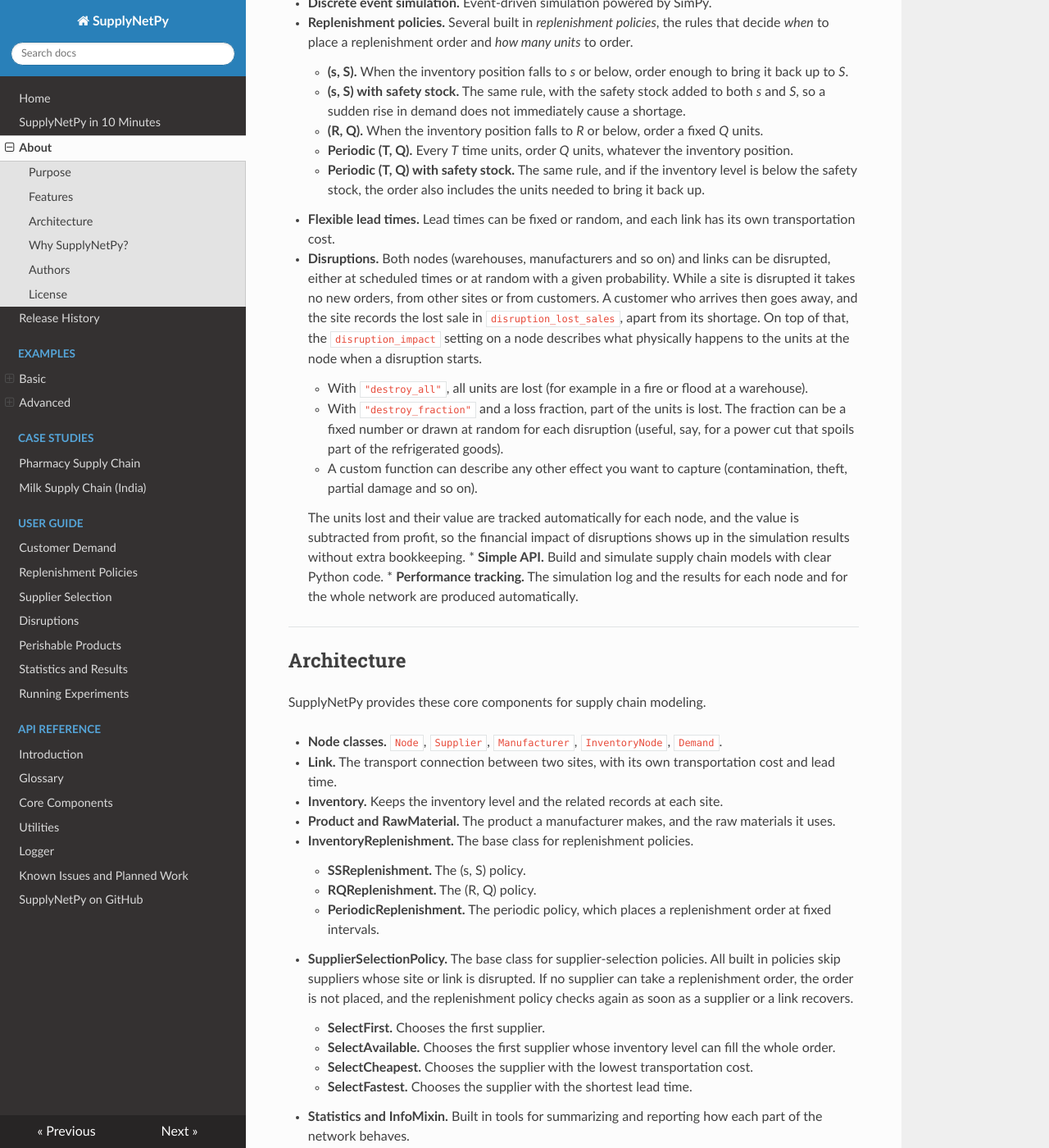
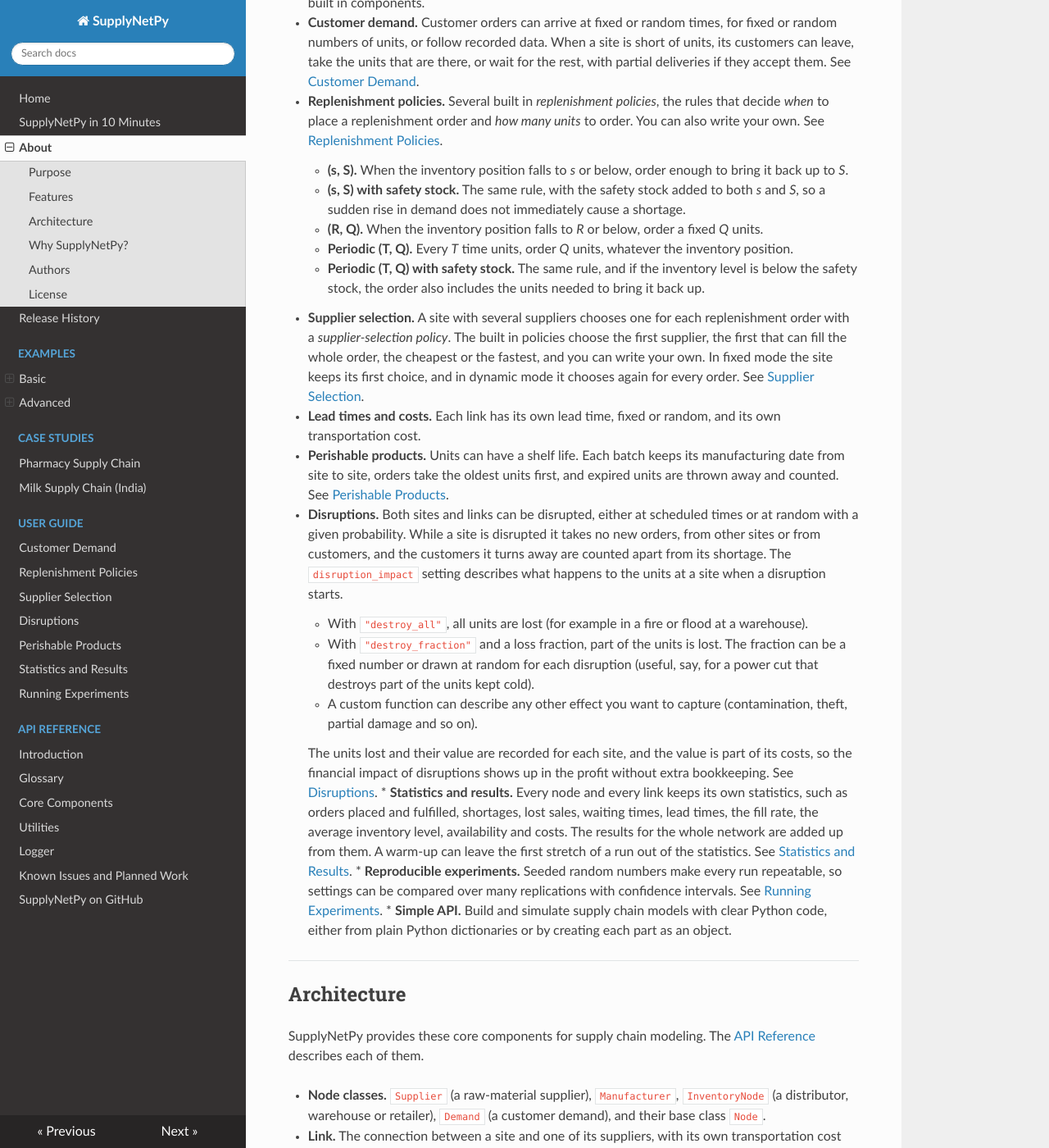
Before and after one commit to SupplyChainSimulation/SupplyNetPy, an MkDocs documentation site: the page built from docs/about.md, in a window 1280 px wide and 1400 px high, scrolled down 930 px. Shown: the whole window at 82% size. Built offline with MkDocs 1.6.1, drawn with Linux system fonts in a browser that asks for light colours; nearby versions of some CDN libraries; some of the changed text lies outside the part shown.

Commit message:
Docs: update the About, home and known issues pages
- about.md: describes the newer features with links to the guides, and
  lists the four ways the library was validated
- index.md and ten_min.md: name results that exist (no "throughput"),
  and the home page links to every section
- known-issues.md: planned work split into next updates and long-term
  goals, with perishable raw materials as a new entry
- REVIEW.md §6.11: the Demand cleanup is deferred to that work
- CHANGELOG: Unreleased entry updated

Co-Authored-By: Claude Opus 5.5 <noreply@anthropic.com>

```diff
--- a/docs/about.md
+++ b/docs/about.md
@@ -2,7 +2,7 @@
 
 **SupplyNetPy** is an open source Python library for building, running, and analyzing supply chain simulations. You describe a supply chain, with its raw-material suppliers, manufacturers, distributors, warehouses, retailers, customer demands and the links between them. SupplyNetPy then plays out the events in that chain (orders being placed, orders arriving, customers ordering, disruptions starting) and reports how the system behaves, such as the inventory level at each site, where shortages appear, what each part costs, and how profitable the chain is overall.
 
-Under the hood it runs on top of [SimPy](https://simpy.readthedocs.io/), a Python framework for **event-driven simulation**. Instead of advancing the clock one fixed step at a time, the simulator jumps directly from one event to the next (the next customer order, the next delivery, the next disruption), which makes long simulations fast even when events are sparse. SupplyNetPy is intended for researchers, students, and practitioners working in operations, logistics, and supply chain management. The words used in these pages are explained in the [Glossary](glossary.md).
+It is built on [SimPy](https://simpy.readthedocs.io/), a Python framework for **event-driven simulation**. Instead of advancing the clock one fixed step at a time, the simulator jumps directly from one event to the next (the next customer order, the next delivery, the next disruption), so long runs stay fast when events are few. SupplyNetPy is intended for researchers, students, and practitioners working in operations, logistics, and supply chain management. The words used in these pages are explained in the [Glossary](glossary.md), and the [User Guide](guide/customer-demand.md) explains common tasks step by step.
 
 ---
 
@@ -10,63 +10,73 @@ Under the hood it runs on top of [SimPy](https://simpy.readthedocs.io/), a Pytho
 
 * Build detailed supply chain models, with raw-material suppliers, manufacturers, distributors, retailers and customer demands.
 
-* Simulate how inventories change over time, with replenishment orders, lead times, supplier selection, costs and disruptions.
+* Simulate how inventories change over time, with replenishment orders, lead times, supplier selection, perishable products, costs and disruptions.
 
 * Test and compare replenishment policies and supplier-selection policies.
 
-* Analyze performance through the simulation log and results such as throughput, revenue, shortages, costs and profit.
+* Analyze performance through the simulation log and the results for each node, each link and the whole network, such as orders fulfilled, revenue, shortages, lost sales, costs and profit.
+
+* Run experiments with many replications, and compare settings fairly.
 
 ---
 
 ## Features
 
 * **Modular design.** Build supply chain networks of any size and with as many levels as you need (for example raw-material suppliers, manufacturers, distributors and retailers) by assembling the built in components.
-* **Discrete event simulation.** Event-driven simulation powered by SimPy.
-* **Replenishment policies.** Several built in *replenishment policies*, the rules that decide *when* to place a replenishment order and *how many units* to order.
+* **Customer demand.** Customer orders can arrive at fixed or random times, for fixed or random numbers of units, or follow recorded data. When a site is short of units, its customers can leave, take the units that are there, or wait for the rest, with partial deliveries if they accept them. See [Customer Demand](guide/customer-demand.md).
+* **Replenishment policies.** Several built in *replenishment policies*, the rules that decide *when* to place a replenishment order and *how many units* to order. You can also write your own. See [Replenishment Policies](guide/replenishment-policies.md).
     * **(s, S).** When the inventory position falls to *s* or below, order enough to bring it back up to *S*.
     * **(s, S) with safety stock.** The same rule, with the safety stock added to both *s* and *S*, so a sudden rise in demand does not immediately cause a shortage.
     * **(R, Q).** When the inventory position falls to *R* or below, order a fixed *Q* units.
     * **Periodic (T, Q).** Every *T* time units, order *Q* units, whatever the inventory position.
     * **Periodic (T, Q) with safety stock.** The same rule, and if the inventory level is below the safety stock, the order also includes the units needed to bring it back up.
-* **Flexible lead times.** Lead times can be fixed or random, and each link has its own transportation cost.
-* **Disruptions.** Both nodes (warehouses, manufacturers and so on) and links can be disrupted, either at scheduled times or at random with a given probability. While a site is disrupted it takes no new orders, from other sites or from customers. A customer who arrives then goes away, and the site records the lost sale in `disruption_lost_sales`, apart from its shortage. On top of that, the `disruption_impact` setting on a node describes what physically happens to the units at the node when a disruption starts.
+* **Supplier selection.** A site with several suppliers chooses one for each replenishment order with a *supplier-selection policy*. The built in policies choose the first supplier, the first that can fill the whole order, the cheapest or the fastest, and you can write your own. In fixed mode the site keeps its first choice, and in dynamic mode it chooses again for every order. See [Supplier Selection](guide/supplier-selection.md).
+* **Lead times and costs.** Each link has its own lead time, fixed or random, and its own transportation cost.
+* **Perishable products.** Units can have a shelf life. Each batch keeps its manufacturing date from site to site, orders take the oldest units first, and expired units are thrown away and counted. See [Perishable Products](guide/perishable-products.md).
+* **Disruptions.** Both sites and links can be disrupted, either at scheduled times or at random with a given probability. While a site is disrupted it takes no new orders, from other sites or from customers, and the customers it turns away are counted apart from its shortage. The `disruption_impact` setting describes what happens to the units at a site when a disruption starts.
     * With `"destroy_all"`, all units are lost (for example in a fire or flood at a warehouse).
-    * With `"destroy_fraction"` and a loss fraction, part of the units is lost. The fraction can be a fixed number or drawn at random for each disruption (useful, say, for a power cut that spoils part of the refrigerated goods).
+    * With `"destroy_fraction"` and a loss fraction, part of the units is lost. The fraction can be a fixed number or drawn at random for each disruption (useful, say, for a power cut that destroys part of the units kept cold).
     * A custom function can describe any other effect you want to capture (contamination, theft, partial damage and so on).
 
-    The units lost and their value are tracked automatically for each node, and the value is subtracted from profit, so the financial impact of disruptions shows up in the simulation results without extra bookkeeping.
-* **Simple API.** Build and simulate supply chain models with clear Python code.
-* **Performance tracking.** The simulation log and the results for each node and for the whole network are produced automatically.
+    The units lost and their value are recorded for each site, and the value is part of its costs, so the financial impact of disruptions shows up in the profit without extra bookkeeping. See [Disruptions](guide/disruptions.md).
+* **Statistics and results.** Every node and every link keeps its own statistics, such as orders placed and fulfilled, shortages, lost sales, waiting times, lead times, the fill rate, the average inventory level, availability and costs. The results for the whole network are added up from them. A warm-up can leave the first stretch of a run out of the statistics. See [Statistics and Results](guide/statistics.md).
+* **Reproducible experiments.** Seeded random numbers make every run repeatable, so settings can be compared over many replications with confidence intervals. See [Running Experiments](guide/running-experiments.md).
+* **Simple API.** Build and simulate supply chain models with clear Python code, either from plain Python dictionaries or by creating each part as an object.
 
 ---
 
 ## Architecture
 
-SupplyNetPy provides these core components for supply chain modeling.
+SupplyNetPy provides these core components for supply chain modeling. The [API Reference](api-reference/api-intro.md) describes each of them.
 
-* **Node classes.** `Node`, `Supplier`, `Manufacturer`, `InventoryNode`, `Demand`.
-* **Link.** The transport connection between two sites, with its own transportation cost and lead time.
-* **Inventory.** Keeps the inventory level and the related records at each site.
+* **Node classes.** `Supplier` (a raw-material supplier), `Manufacturer`, `InventoryNode` (a distributor, warehouse or retailer), `Demand` (a customer demand), and their base class `Node`.
+* **Link.** The connection between a site and one of its suppliers, with its own transportation cost and lead time.
+* **Inventory.** Keeps the inventory level and the related records at each site, including the batches of a perishable product.
 * **Product and RawMaterial.** The product a manufacturer makes, and the raw materials it uses.
 * **InventoryReplenishment.** The base class for replenishment policies.
     * **SSReplenishment.** The (s, S) policy.
     * **RQReplenishment.** The (R, Q) policy.
     * **PeriodicReplenishment.** The periodic policy, which places a replenishment order at fixed intervals.
 
-* **SupplierSelectionPolicy.** The base class for supplier-selection policies. All built in policies skip suppliers whose site or link is disrupted. If no supplier can take a replenishment order, the order is not placed, and the replenishment policy checks again as soon as a supplier or a link recovers.
+* **SupplierSelectionPolicy.** The base class for supplier-selection policies, each used in fixed or dynamic mode. All built in policies skip suppliers whose site or link is disrupted. If no supplier can take a replenishment order, the order is not placed, and the replenishment policy checks again as soon as a supplier or a link recovers.
     * **SelectFirst.** Chooses the first supplier.
     * **SelectAvailable.** Chooses the first supplier whose inventory level can fill the whole order.
     * **SelectCheapest.** Chooses the supplier with the lowest transportation cost.
     * **SelectFastest.** Chooses the supplier with the shortest lead time.
-* **Statistics and InfoMixin.** Built in tools for summarizing and reporting how each part of the network behaves.
+* **Statistics and LinkStatistics.** The statistics of each node and of each link.
+* **Network and the utility functions.** `create_sc_net` builds a network, `simulate_sc_net` runs it and works out the results for the whole network, `reset_stats` starts the statistics again after a warm-up, and further functions print, return or draw the results. The `Network` class holds a network and its results.
 
 ---
 
 ## Why SupplyNetPy?
 
-* **Open source and extensible.** Designed for researchers, students and professionals, and easy to extend or to build into larger systems.
-* **Made for supply chains.** Designed and built specifically for supply chain simulation.
-* **Reproducible and customizable.** Lets you experiment with fully configurable models, supplier behaviour and random elements.
+* **Made for supply chains.** Sites, links, replenishment and supplier-selection policies, disruptions and perishable products come ready to use, so a model takes a few lines of Python instead of a simulation written from scratch.
+* **Open source and extensible.** Every part can be configured, and policies and disruption effects can be replaced by your own.
+* **Validated.** SupplyNetPy was validated in four ways.
+    * **Automated tests.** Tests check each part of the library, and run on every change to it.
+    * **Textbook results.** The examples reproduce analytical results, such as the [economic order quantity](EOQ_est.md), the [safety stock](safety_inv_est.md) and the [newsvendor](example-newvendor.md) order quantity.
+    * **A commercial tool.** In eight models, all 19 performance metrics agree exactly with those of [anyLogistix](https://www.anylogistix.com/). The models and results are in the [validation folder](https://github.com/SupplyChainSimulation/SupplyNetPy/tree/main/validation).
+    * **A published study.** The [pharmacy case study](case_study_pharma.md) reproduces the results of a published paper.
 
 ---
 ## Authors
```
Also changed, not shown: CHANGELOG.md (+10 -1 lines), REVIEW.md (+3 -1 lines), docs/index.md (+5 -1 lines), docs/known-issues.md (+18 -2 lines), docs/ten_min.md (+1 -1 lines).
